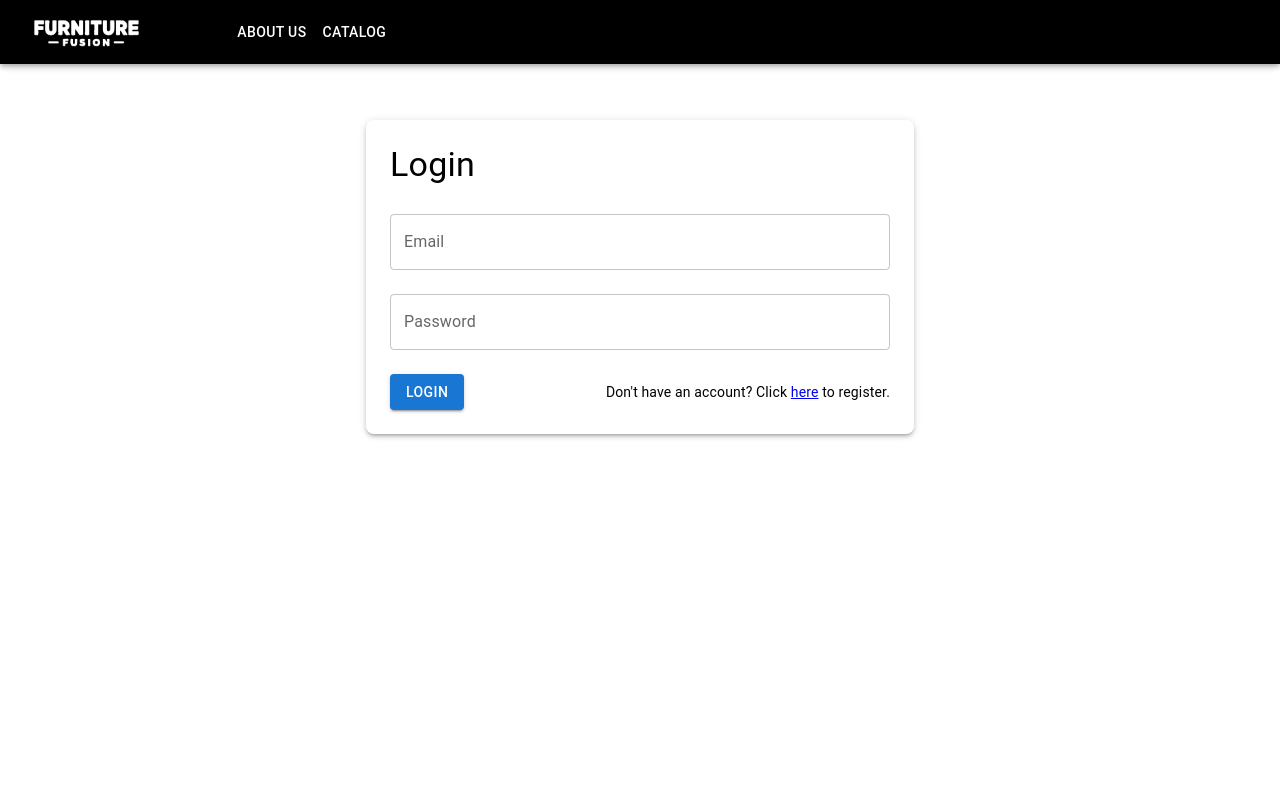
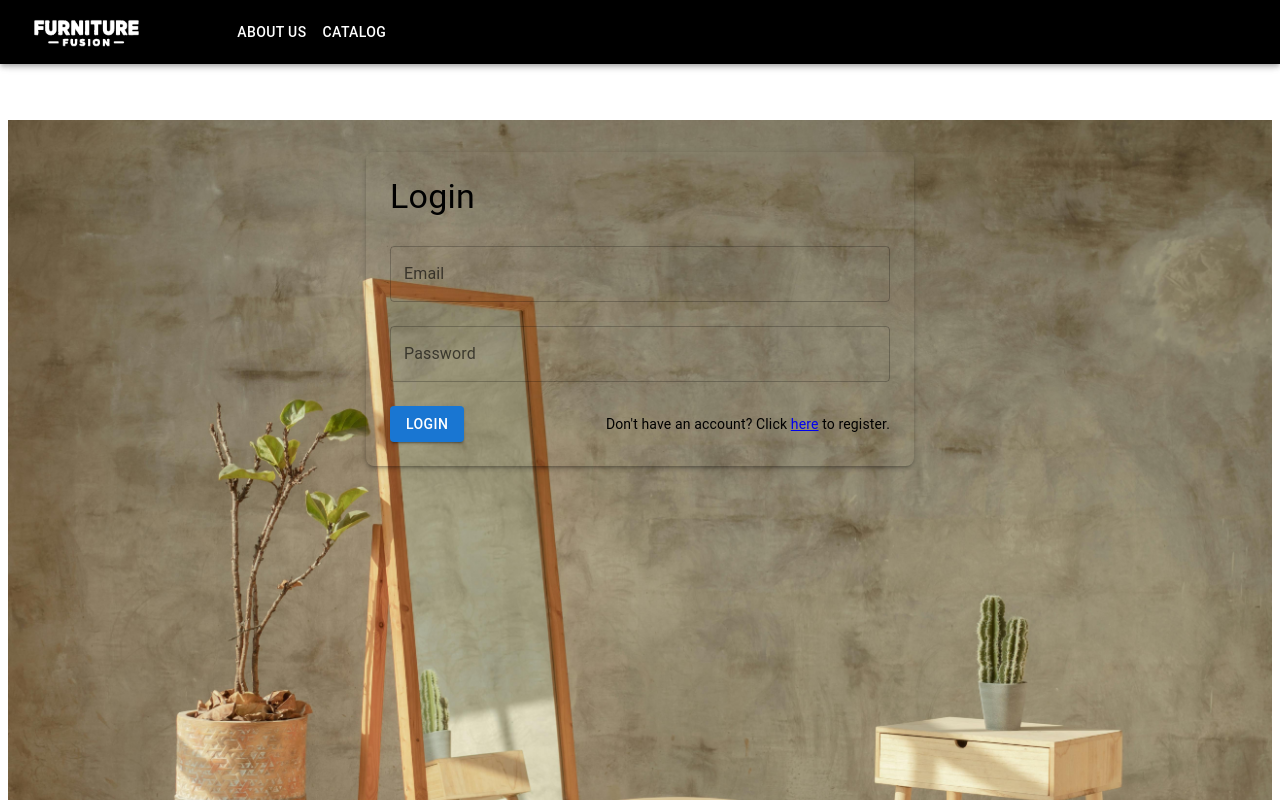
Before and after one commit to pavelAngelovv/Furniture-Fusion, a React (Vite) app in the folder client/: page /login in a window 1280 px wide. Shown: the top 800 px of the page. Built offline with nearby package versions, Linux system fonts and the light colour scheme; the HTML template or start-up script is replaced by a standard one; a web font is replaced by a local one.

Commit message:
Add background image to login and register

```diff
--- a/client/src/components/login/Login.jsx
+++ b/client/src/components/login/Login.jsx
@@ -4,7 +4,16 @@ import LoginForm from './LoginForm';
 
 const Login = () => {
   return (
-    <Box sx={{mt: '7rem'}}>
+    <Box
+      sx={{
+        backgroundImage: 'url(/images/background.jpg)',
+        backgroundSize: 'cover',
+        backgroundPosition: 'center',
+        minHeight: '100vh',
+        padding: 4,
+        mt: '7rem'
+      }}
+    >
       <LoginForm />
     </Box>
   );
--- a/client/src/components/register/Register.jsx
+++ b/client/src/components/register/Register.jsx
@@ -4,7 +4,16 @@ import RegisterForm from './RegisterForm';
 
 const Register = () => {
   return (
-    <Box sx={{mt: '7rem'}}>
+    <Box
+      sx={{
+        backgroundImage: 'url(/images/background.jpg)',
+        backgroundSize: 'cover',
+        backgroundPosition: 'center',
+        minHeight: '100vh',
+        padding: 4,
+        mt: '7rem'
+      }}
+    >
       <RegisterForm />
     </Box>
   );
```
